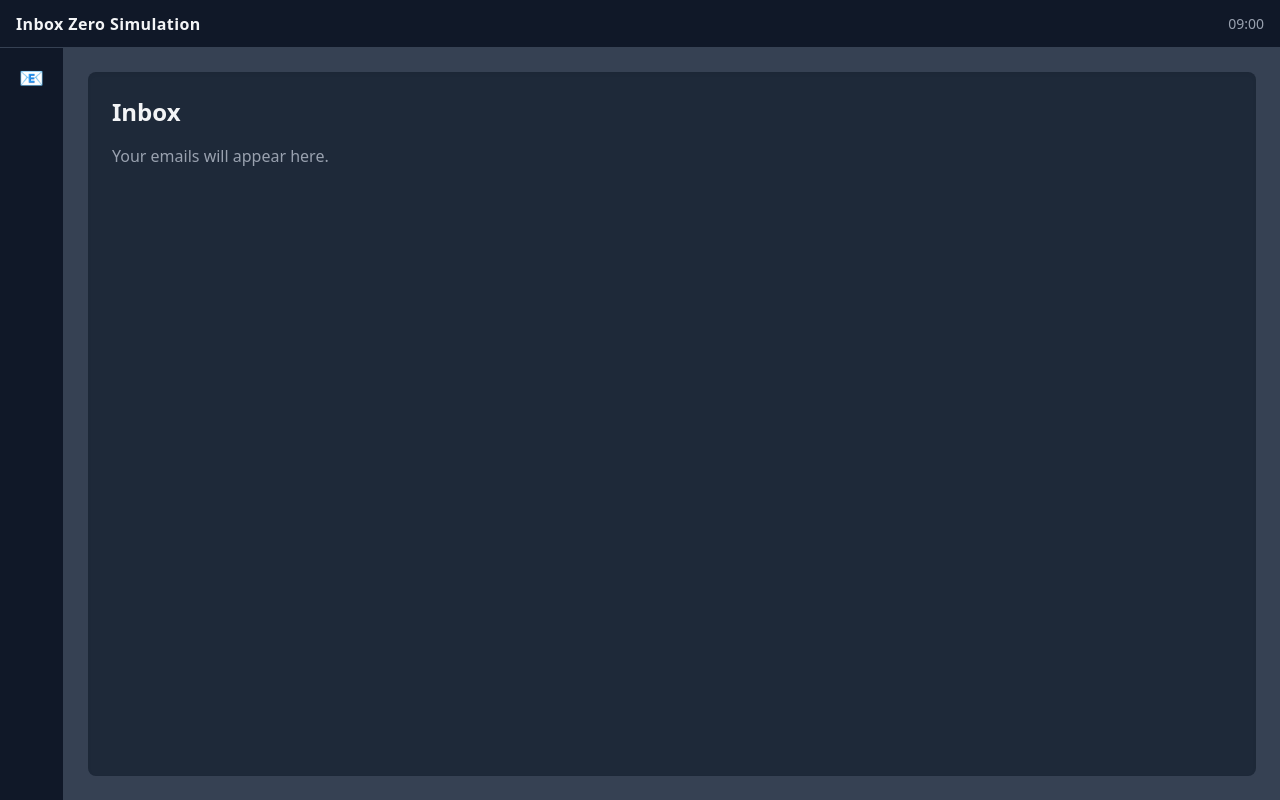
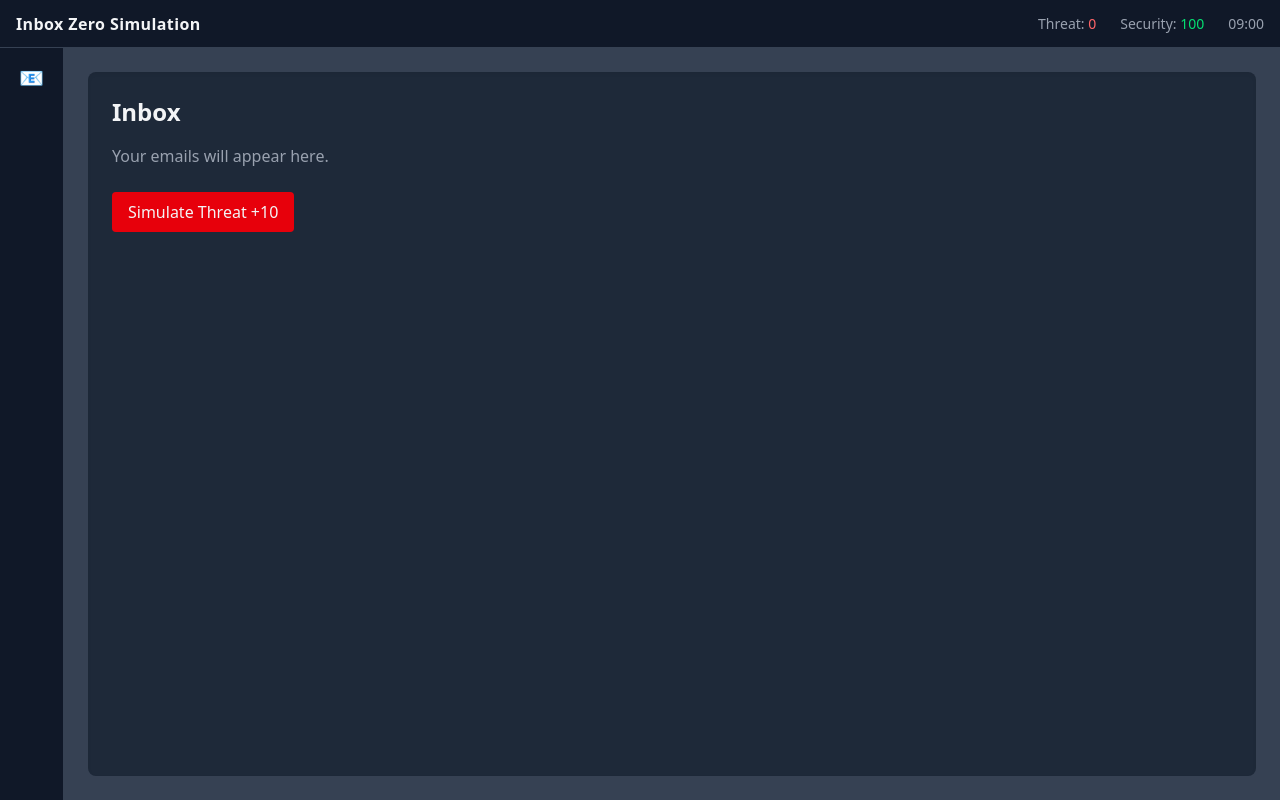
Before and after one commit to mdozkanji/inbox-zero-sim, a React (Vite) app: page / in a window 1280 px wide. Built offline with nearby package versions, Linux system fonts and the light colour scheme.

Commit message:
Add Zustand global simulation store and connect to TopBar

```diff
--- a/src/components/desktop/TopBar.jsx
+++ b/src/components/desktop/TopBar.jsx
@@ -1,12 +1,27 @@
+import { useSimulationStore } from "../../store/useSimulationStore";
+
 function TopBar() {
+  const threatLevel = useSimulationStore((state) => state.threatLevel);
+  const securityScore = useSimulationStore((state) => state.securityScore);
+
   return (
     <div className="h-12 bg-gray-900 border-b border-gray-700 flex items-center justify-between px-4 shadow-md">
       <div className="font-semibold tracking-wide">
         Inbox Zero Simulation
       </div>
 
-      <div className="text-sm text-gray-400">
-        09:00
+      <div className="flex items-center space-x-6 text-sm">
+        <span className="text-gray-400">
+          Threat: <span className="text-red-400">{threatLevel}</span>
+        </span>
+
+        <span className="text-gray-400">
+          Security: <span className="text-green-400">{securityScore}</span>
+        </span>
+
+        <span className="text-gray-400">
+          09:00
+        </span>
       </div>
     </div>
   );
--- a/src/components/email/EmailPanel.jsx
+++ b/src/components/email/EmailPanel.jsx
@@ -1,4 +1,10 @@
+import { useSimulationStore } from "../../store/useSimulationStore";
+
 function EmailPanel() {
+  const updateThreatLevel = useSimulationStore(
+    (state) => state.updateThreatLevel
+  );
+
   return (
     <div className="flex-1 bg-gray-700 p-6 overflow-auto">
       <div className="bg-gray-800 rounded-lg h-full p-6 shadow-inner">
@@ -7,6 +13,13 @@ function EmailPanel() {
         <div className="text-gray-400">
           Your emails will appear here.
         </div>
+
+        <button
+          onClick={() => updateThreatLevel(10)}
+          className="mt-6 px-4 py-2 bg-red-600 hover:bg-red-700 rounded"
+        >
+          Simulate Threat +10
+        </button>
       </div>
     </div>
   );
--- a/src/index.css
+++ b/src/index.css
@@ -1,4 +1,2 @@
 @import "tailwindcss";
-@tailwind base;
-@tailwind components;
 @tailwind utilities;
--- /dev/null
+++ b/src/store/useSimulationStore.js
@@ -0,0 +1,40 @@
+import { create } from "zustand";
+
+export const useSimulationStore = create((set) => ({
+  // ===== STATE =====
+  currentTime: "09:00",
+  securityScore: 100,
+  threatLevel: 0,
+  inbox: [],
+  notifications: [],
+  flags: {},
+
+  // ===== ACTIONS =====
+  setInbox: (emails) =>
+    set(() => ({
+      inbox: emails,
+    })),
+
+  addNotification: (notification) =>
+    set((state) => ({
+      notifications: [...state.notifications, notification],
+    })),
+
+  updateThreatLevel: (amount) =>
+    set((state) => ({
+      threatLevel: state.threatLevel + amount,
+    })),
+
+  updateSecurityScore: (amount) =>
+    set((state) => ({
+      securityScore: state.securityScore + amount,
+    })),
+
+  setFlag: (key, value) =>
+    set((state) => ({
+      flags: {
+        ...state.flags,
+        [key]: value,
+      },
+    })),
+}));
```
